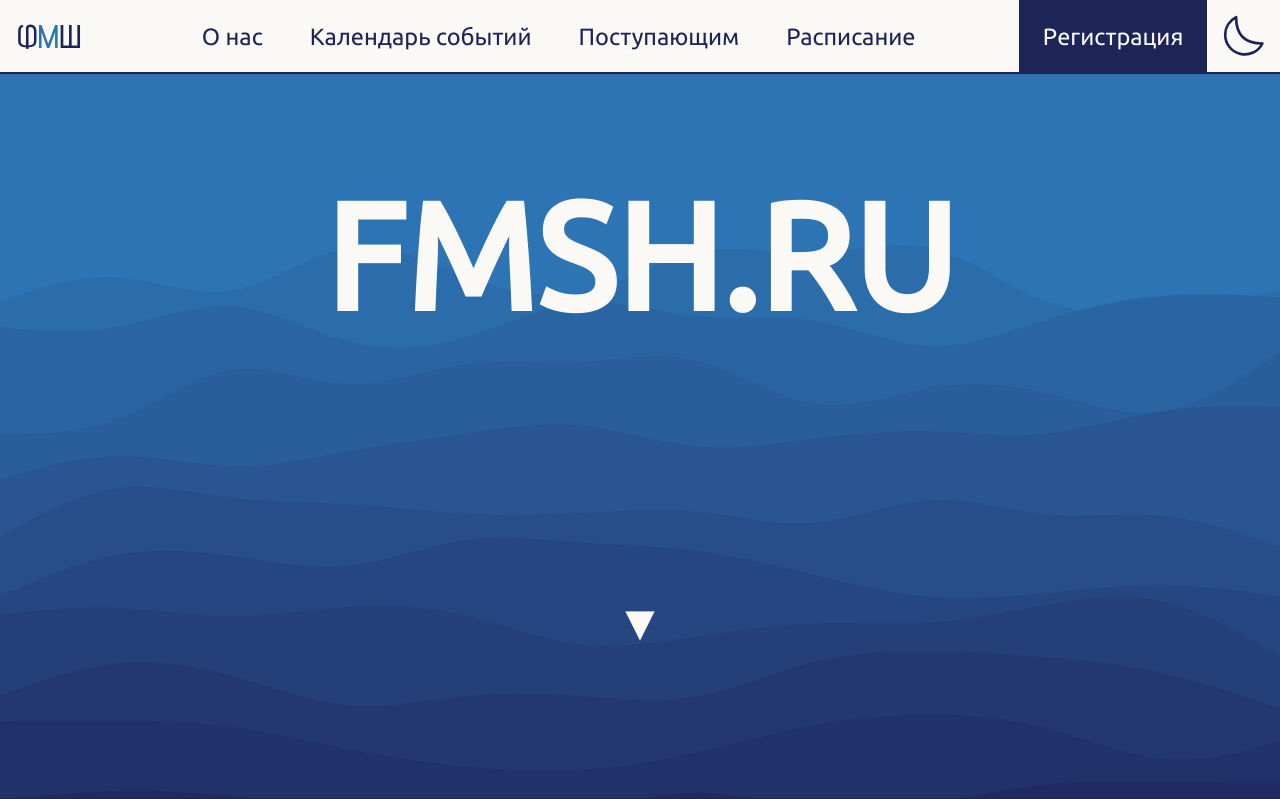
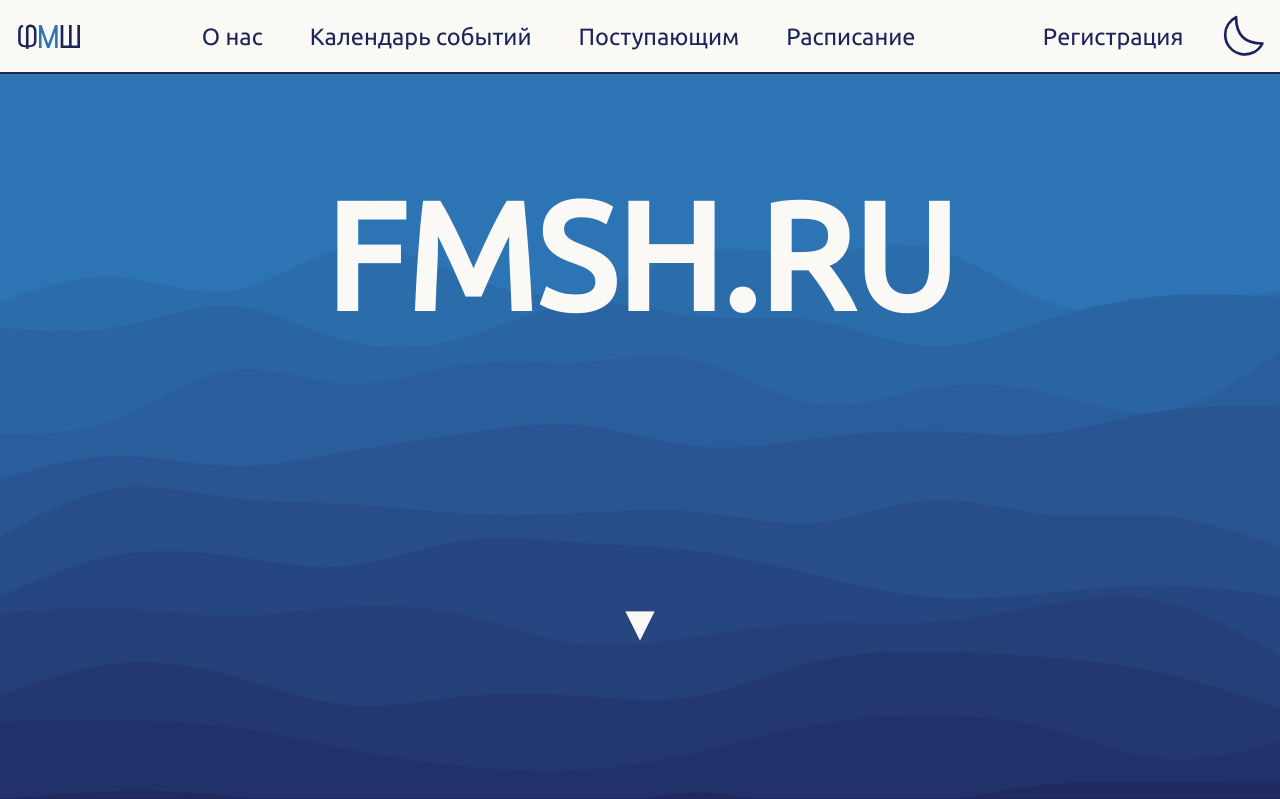
Before and after one commit to Rokoel/fmsh, a PHP site: page /index.php in a window 1280 px wide, with the restyled element focused. Shown: the top 799 px of the page. Run offline with PHP 8.4, Linux system fonts and the light colour scheme.

Commit message:
Fixed a small focus/active bug in the register button

```diff
--- a/common-files/css/header-styles.css
+++ b/common-files/css/header-styles.css
@@ -312,7 +312,7 @@ nav#desktop-navbar a {
 }
 
 /* These two styling rules are used for styling the register button-link */
-#register:focus, #register:focus > a, #register:active, #register:active > a {
+#register:active, #register:active > a {
     background-color: var(--dark-blue);
     color: var(--white);
 }
```
